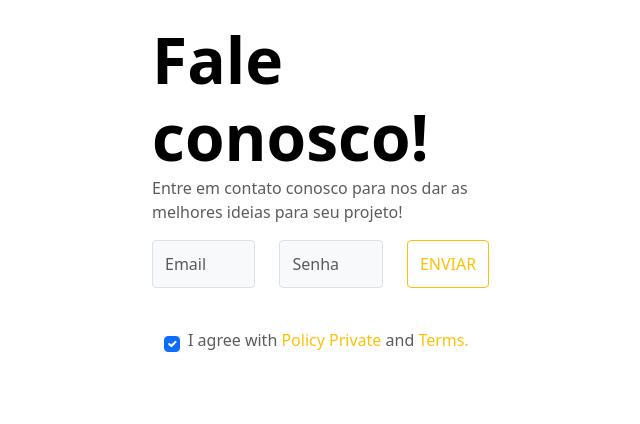
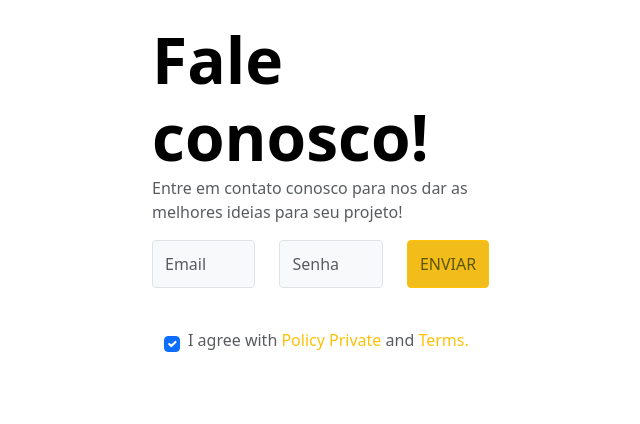
Before and after one commit to devkpanda/website, a PHP site: page /contato.html in a window 1280 px wide. Shown: the part 204-628 px from the top of the page, without its empty margins (168-808 px from the left). Run offline with PHP 8.4, Linux system fonts and the light colour scheme; some libraries are stand-ins or nearby versions.

Commit message:
arrumando hover do botão e cor dele

```diff
--- a/assets/css/style.css
+++ b/assets/css/style.css
@@ -137,6 +137,15 @@ nav a:visited{
     transition: 1s;
 }
 
+#botaocontato{
+    background-color: #F2BC1B;
+    color: rgb(94, 87, 0);
+}
+
+#botaocontato:hover{
+    background-color: #ffcf41;
+}
+
 .peer{
     position: relative;
 }
--- a/contato.html
+++ b/contato.html
@@ -56,7 +56,7 @@
               <input type="text" class="text-bg-light form-control rounded-1 h-12" placeholder="Senha">
             </div>
             <div class="col">
-              <button type="button" class="btn btn-outline-warning mb-6 rounded-1">Enviar</button>
+              <button type="button" id="botaocontato" class="btn btn-outline-warning mb-6 rounded-1">Enviar</button>
             </div>
             <div class="form-check text-muted">
               <input class="form-check-input ms-0 mt-4 rounded-1" type="checkbox" value="" id="flexCheckChecked"
```
